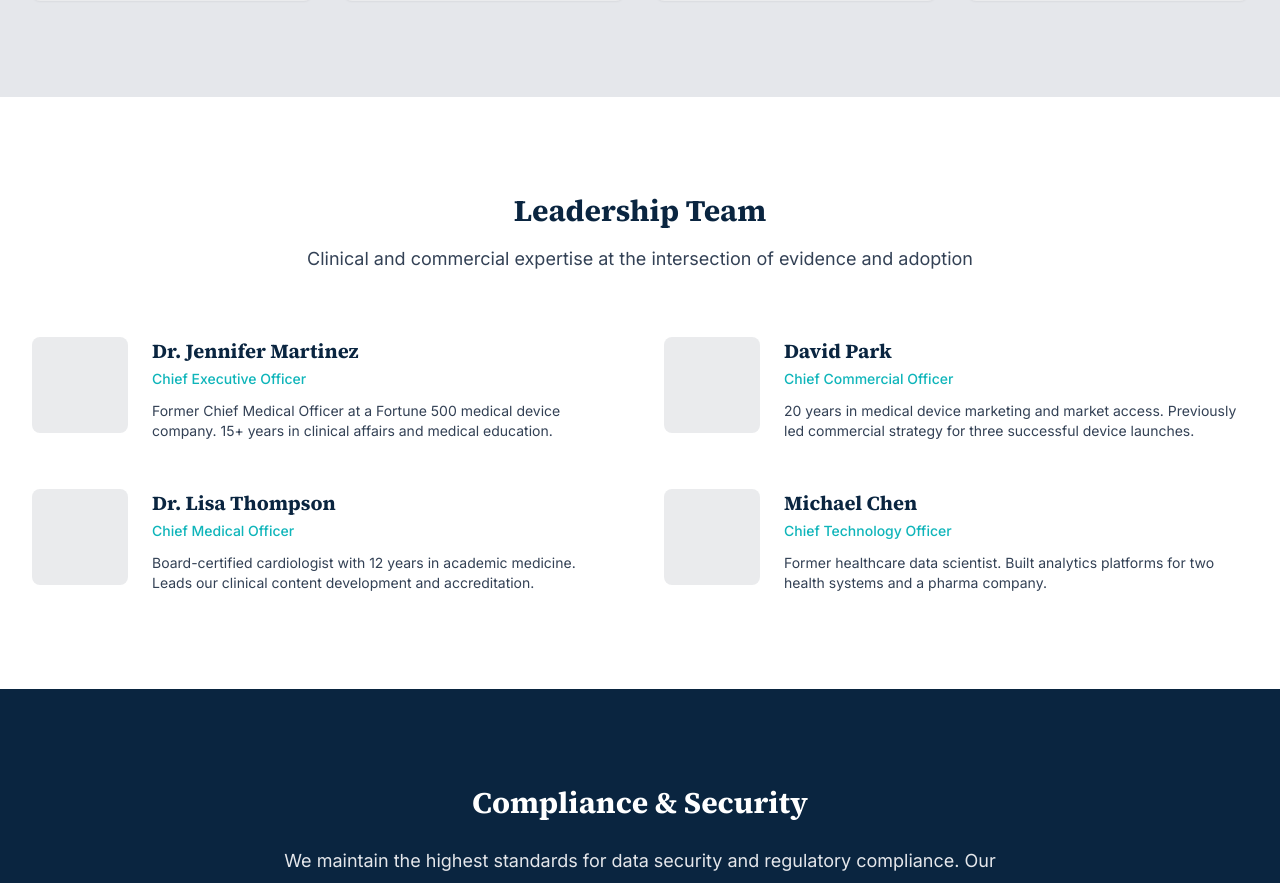
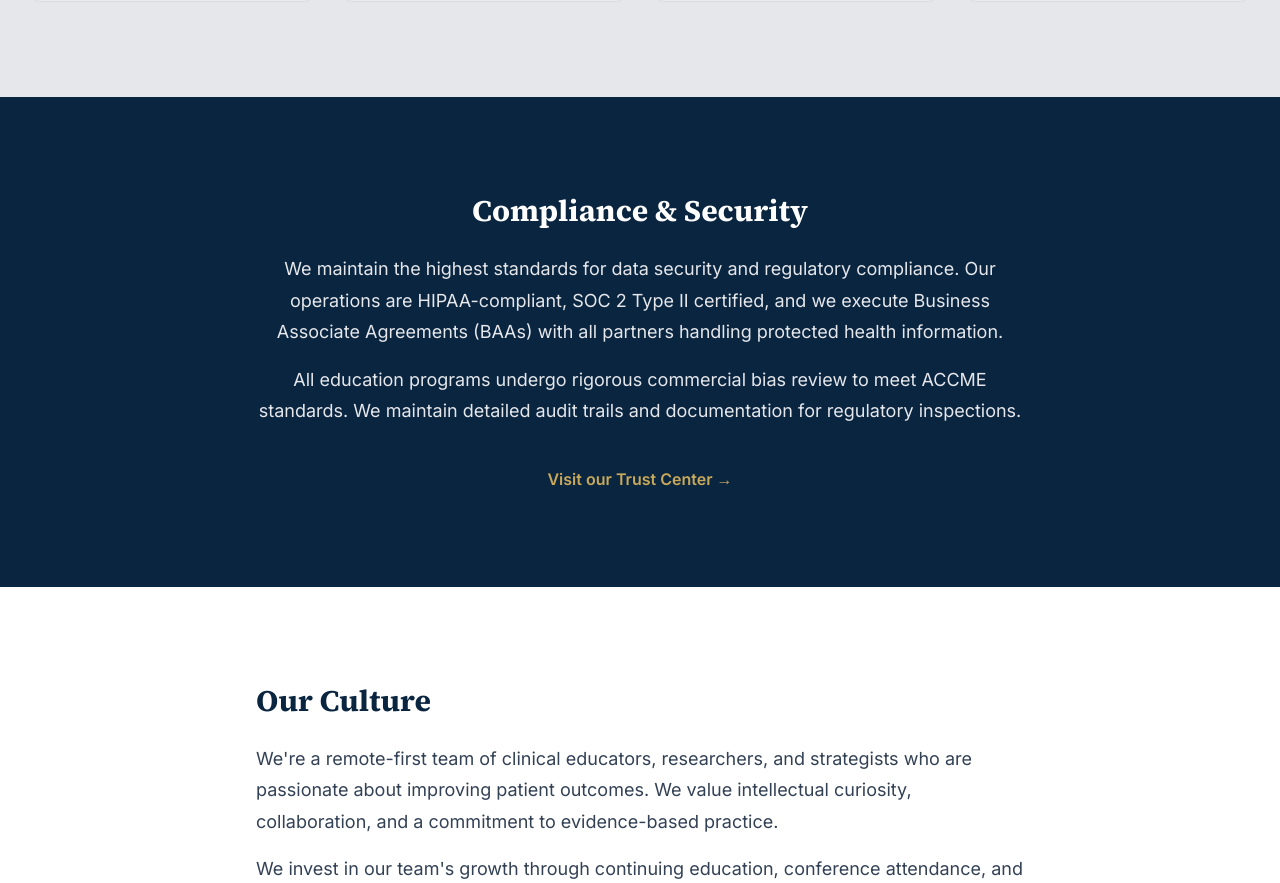
Before and after one commit to cerberus100/vantagepointsite, a Next.js app: page /about in a window 1280 px wide. Shown: the part 2135-3018 px from the top of the page. Built offline with nearby package versions, Linux system fonts and the light colour scheme; no server answers.

Commit message:
Remove leadership section from About page

```diff
--- a/app/about/page.tsx
+++ b/app/about/page.tsx
@@ -27,29 +27,6 @@ const values = [
     title: "Outcomes-Focused",
     description:
       "We measure what matters: knowledge gains, confidence shifts, and real-world adoption. Data drives everything we do.",
-  },
-];
-
-const leadership = [
-  {
-    name: "Dr. Jennifer Martinez",
-    role: "Chief Executive Officer",
-    bio: "Former Chief Medical Officer at a Fortune 500 medical device company. 15+ years in clinical affairs and medical education.",
-  },
-  {
-    name: "David Park",
-    role: "Chief Commercial Officer",
-    bio: "20 years in medical device marketing and market access. Previously led commercial strategy for three successful device launches.",
-  },
-  {
-    name: "Dr. Lisa Thompson",
-    role: "Chief Medical Officer",
-    bio: "Board-certified cardiologist with 12 years in academic medicine. Leads our clinical content development and accreditation.",
-  },
-  {
-    name: "Michael Chen",
-    role: "Chief Technology Officer",
-    bio: "Former healthcare data scientist. Built analytics platforms for two health systems and a pharma company.",
   },
 ];
 
@@ -137,37 +114,6 @@ export default function AboutPage() {
         </div>
       </section>
 
-      {/* Leadership */}
-      <section className="py-24">
-        <div className="mx-auto max-w-7xl px-6 lg:px-8">
-          <div className="mx-auto max-w-2xl text-center">
-            <h2 className="font-serif text-3xl font-bold text-navy">
-              Leadership Team
-            </h2>
-            <p className="mt-4 text-lg text-slate">
-              Clinical and commercial expertise at the intersection of evidence
-              and adoption
-            </p>
-          </div>
-          <div className="mx-auto mt-16 grid max-w-2xl grid-cols-1 gap-12 lg:max-w-none lg:grid-cols-2">
-            {leadership.map((leader) => (
-              <div key={leader.name} className="flex gap-6">
-                <div className="h-24 w-24 flex-shrink-0 rounded-lg bg-slate/10" />
-                <div>
-                  <h3 className="font-serif text-xl font-bold text-navy">
-                    {leader.name}
-                  </h3>
-                  <p className="mt-1 text-sm font-medium text-teal">
-                    {leader.role}
-                  </p>
-                  <p className="mt-3 text-sm text-slate">{leader.bio}</p>
-                </div>
-              </div>
-            ))}
-          </div>
-        </div>
-      </section>
-
       {/* Compliance */}
       <section className="bg-navy py-24 text-white">
         <div className="mx-auto max-w-7xl px-6 lg:px-8">
```
